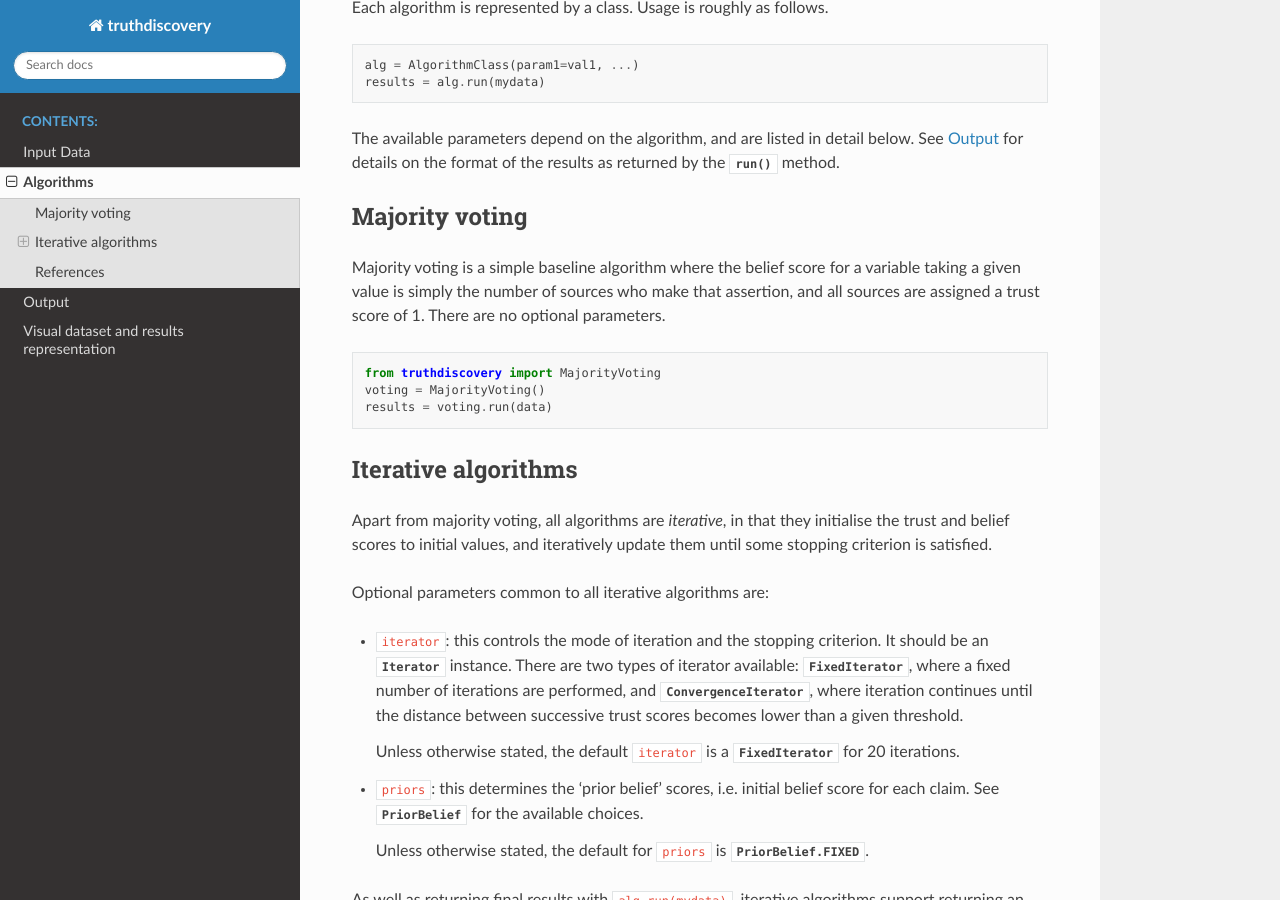
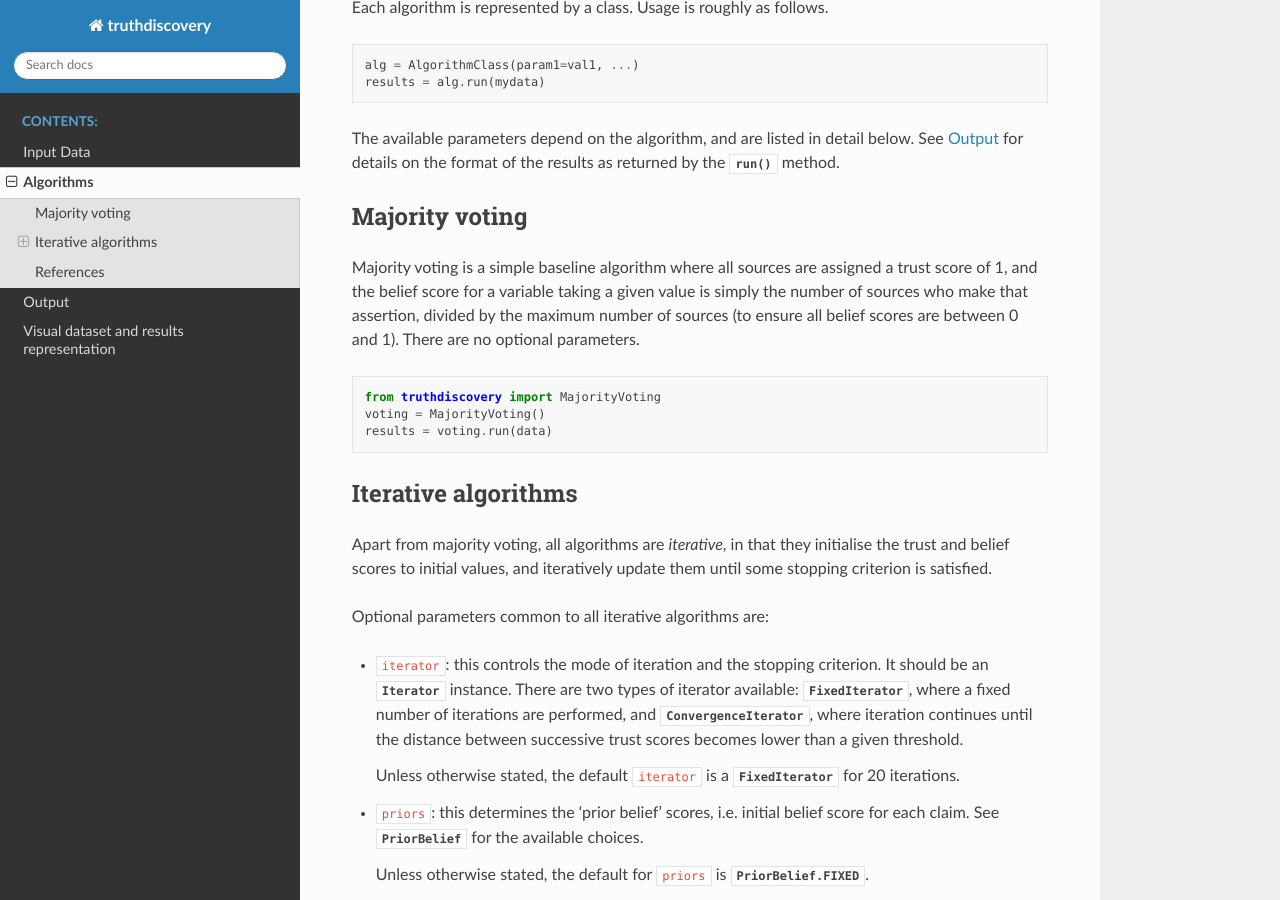
Before and after one commit to joesingo/truthdiscovery, a Sphinx documentation site: the page built from doc/algorithms.rst, in a window 1280 px wide and 900 px high, scrolled down 380 px. Built offline with Sphinx 7.4.7 and the Read the Docs theme 2.0.0, drawn with Linux system fonts in a browser that asks for light colours.

Commit message:
Make majority voting belief scores in the range [0, 1]

```diff
--- a/doc/algorithms.rst
+++ b/doc/algorithms.rst
@@ -24,10 +24,11 @@ method.
 
 Majority voting
 ---------------
-Majority voting is a simple baseline algorithm where the belief score for a
-variable taking a given value is simply the number of sources who make that
-assertion, and all sources are assigned a trust score of 1. There are no
-optional parameters. ::
+Majority voting is a simple baseline algorithm where all sources are assigned a
+trust score of 1, and the belief score for a variable taking a given value
+is simply the number of sources who make that assertion, divided by the maximum
+number of sources (to ensure all belief scores are between 0 and 1). There are
+no optional parameters. ::
 
     from truthdiscovery import MajorityVoting
     voting = MajorityVoting()
```
Also changed, not shown: 5 other files.
